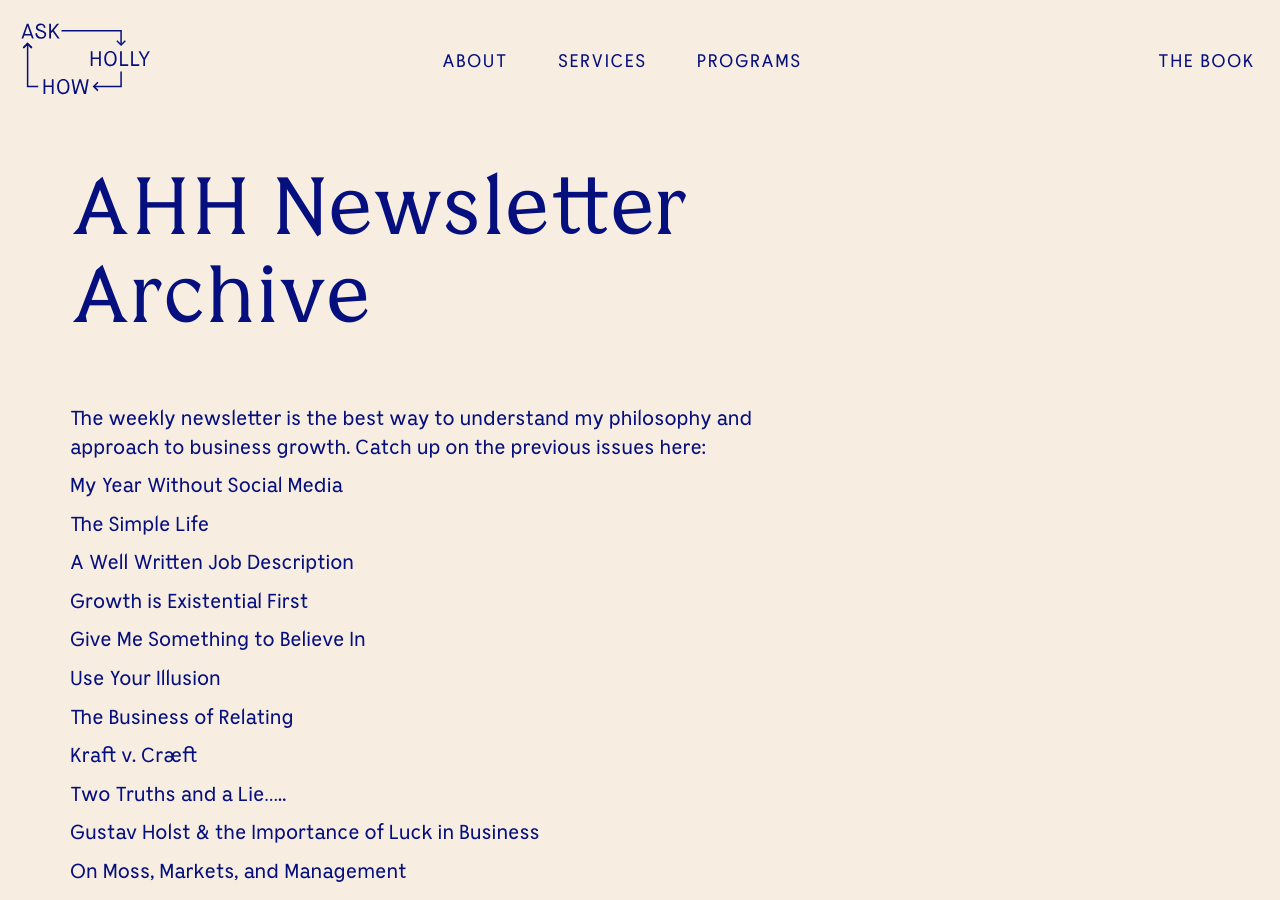
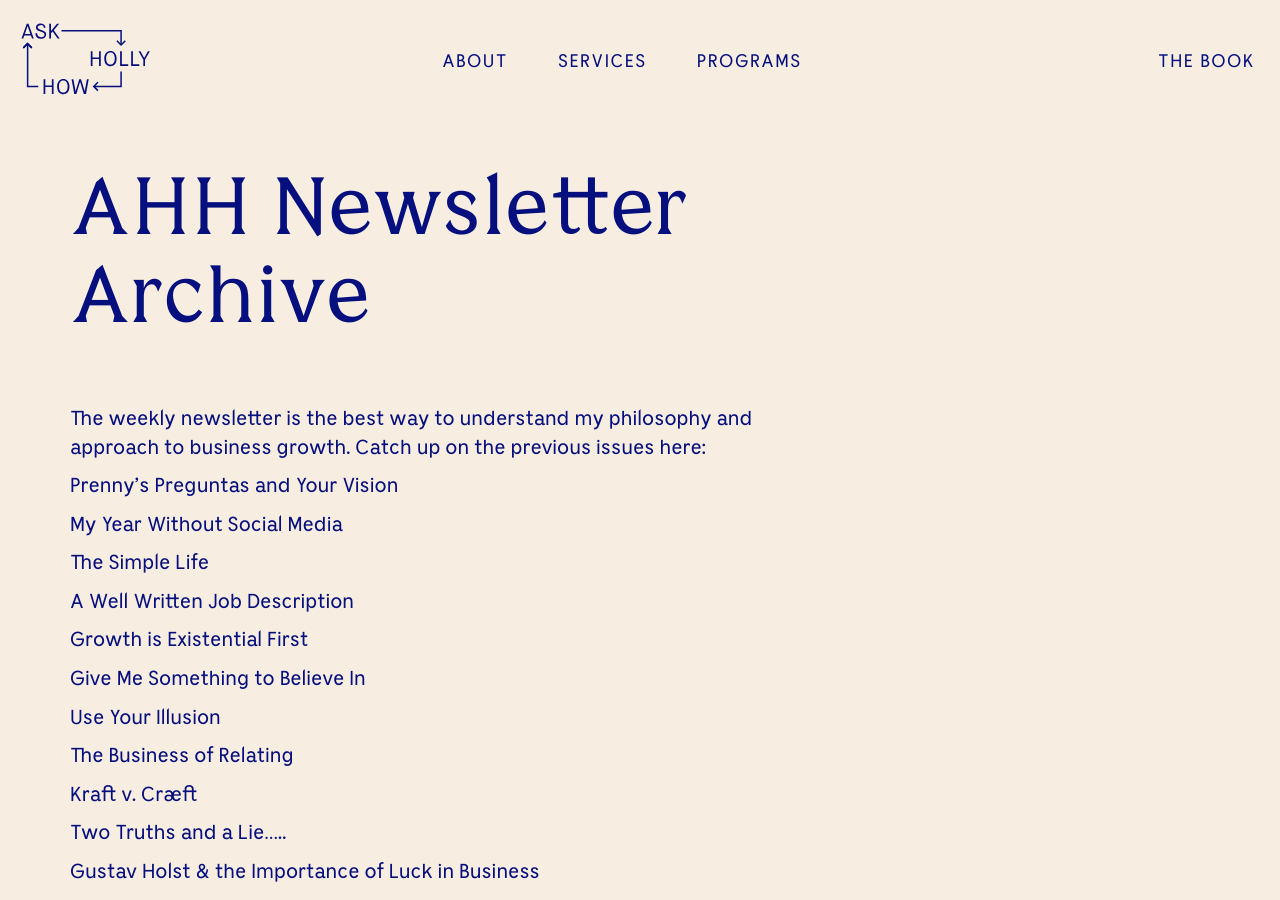
Before and after one commit to hollyhoward78/ask-holly-how, a Jekyll site: the page built from _posts/2017-06-22-intropost.md, in a window 1280 px wide and 900 px high. Built offline with Jekyll 4.4.1, drawn with Linux system fonts in a browser that asks for light colours; a script that is not in the unit is left out; comment, search, counter and statistics services are not loaded.

Commit message:
Update Resources “2017-06-22-intropost”

```diff
--- a/_posts/2017-06-22-intropost.md
+++ b/_posts/2017-06-22-intropost.md
@@ -4,6 +4,8 @@
 date: 2021-05-31T22:35:39.433Z
 ---
 The weekly newsletter is the best way to understand my philosophy and approach to business growth. Catch up on the previous issues here:
+
+[Prenny's Preguntas and Your Vision](https://us9.campaign-archive.com/?u=5d546171d6acc818005d962e1&id=70eecbdc9a)
 
 [My Year Without Social Media](https://us9.campaign-archive.com/?u=5d546171d6acc818005d962e1&id=6084433048)
 
```
